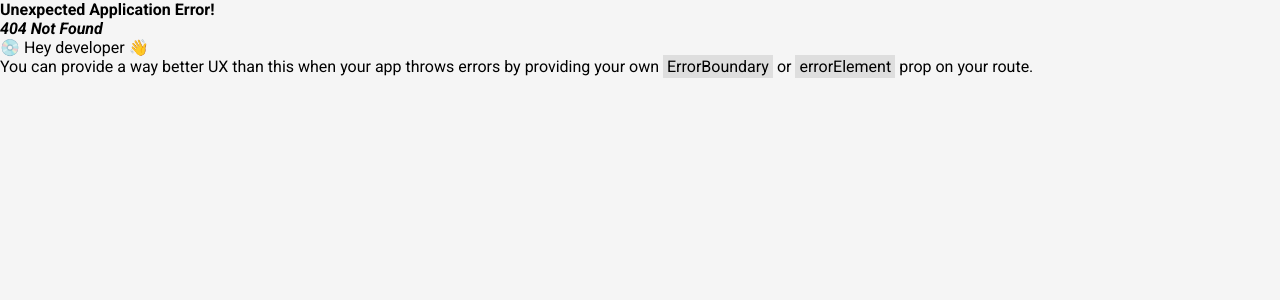
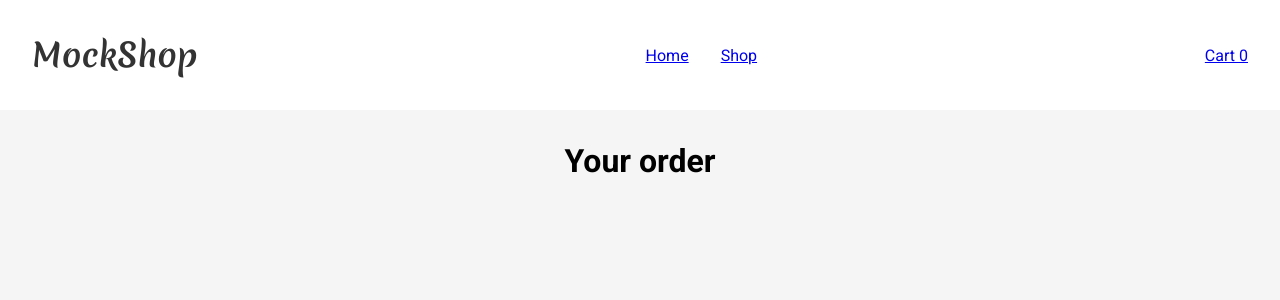
Before and after one commit to ViacheslavHirshev/Shopping-cart, a React (Vite) app: page /cart in a window 1280 px wide. Before the commit this address had no page. Shown: the top 300 px of the page. Built offline with nearby package versions, Linux system fonts and the light colour scheme; no server answers; a web font is replaced by a local one.

Commit message:
improvements to shop and cart pages

```diff
--- a/src/App.tsx
+++ b/src/App.tsx
@@ -1,39 +1,42 @@
 import { useEffect, useState } from "react"
 import NavBar from "./Components/NavBar"
 import { Outlet } from "react-router-dom"
-import { createContext } from "react";
-import { Product } from "./types.ts"
+import { Item, CartItem } from "./types.ts"
 import { getData } from "./utils.ts"
+import { ItemContext } from "./context.ts"
 
-export const ProductContext = createContext({
-  products: [] as Product[],
-});
 
 function App()
 {
-  const [products, setProducts] = useState<Product[]>([]);
+  const [items, setItems] = useState<Item[]>([]);
+  const [cartItems, setCartItems] = useState<CartItem[]>([]);
 
   useEffect(() =>
   {
-    const fetchProducts = async () =>
+    const fetchItems = async () =>
     {
-      const data = await getData<Product[]>("https://fakestoreapi.com/products");
-      setProducts(data);
+      const data = await getData<Item[]>("https://fakestoreapi.com/products");
+      setItems(data);
     }
 
-    fetchProducts();
+    fetchItems();
   }, []);
+
+  function addItemInCartById(itemId: number, count: number): void
+  {
+    setCartItems([...cartItems, { id: itemId, count }]);
+  }
 
   return (
     <>
-      <NavBar />
-      <main>
-        <ProductContext.Provider value={{ products }}>
+      <ItemContext.Provider value={{ items, cartItems, addItemInCartById }}>
+        <NavBar />
+        <main>
           <Outlet />
-        </ProductContext.Provider>
-      </main>
+        </main>
+      </ItemContext.Provider>
     </>
-  )
+  );
 }
 
 export default App
--- a/src/Components/CartPage.tsx
+++ b/src/Components/CartPage.tsx
@@ -0,0 +1,41 @@
+import { useContext } from "react";
+import { ItemContext } from "../context.ts";
+
+function CartPage()
+{
+    const { items, cartItems } = useContext(ItemContext);
+
+    function handleTitle(title: string): string
+    {
+        return title.slice(0, 15).padEnd(18, ".");
+    }
+
+    function handlePrice(price: number, count: number): string
+    {
+        return (price * count).toFixed(2);
+    }
+
+    return (
+        <div className="cart-page">
+            <h2>Your order</h2>
+            <div className="cart-items">
+                {cartItems.map(cartItem =>
+                {
+                    const item = items.find(item => item.id === cartItem.id);
+                    if (!item) return null;
+
+                    return (
+                        <div className="cart-item" key={item.id}>
+                            <img src={item.image} alt="Item" />
+                            <h3>{handleTitle(item.title)}</h3>
+                            <p className="cart-item-price">Price: <span>{handlePrice(item.price, cartItem.count)}$</span></p>
+                            <p className="cart-item-count">Count: <span>{cartItem.count}</span></p>
+                        </div>
+                    );
+                })}
+            </div>
+        </div>
+    );
+}
+
+export default CartPage;
--- a/src/Components/ItemCard.tsx
+++ b/src/Components/ItemCard.tsx
@@ -1,5 +1,9 @@
+import { useContext, useState } from "react";
+import { ItemContext } from "../context.ts";
+
 interface ItemCardProps
 {
+    id: number;
     title: string;
     image: string;
     price: number;
@@ -9,17 +13,46 @@ interface ItemCardProps
     };
 }
 
-function ItemCard({ title, image, price, rating }: ItemCardProps)
+function ItemCard({ id, title, image, price, rating }: ItemCardProps)
 {
+    const { addItemInCartById } = useContext(ItemContext);
+    const [itemCount, setItemCount] = useState(1);
+
+    function handleAddToCart()
+    {
+        addItemInCartById(id, itemCount);
+    }
+
+    function handleIncrement()
+    {
+        if (itemCount < 10)
+        {
+            setItemCount(prevCount => prevCount + 1);
+        }
+    }
+
+    function handleDecrement()
+    {
+        if (itemCount > 1)
+        {
+            setItemCount(prevCount => prevCount - 1);
+        }
+    }
+
     return (
         <div className="item-card">
             <img src={image} alt="Item" />
             <h2>{title}</h2>
             <p>Price: {price} $</p>
             <p>Rating: {rating.rate}</p>
-            <button>Add to Cart</button>
+            <div>
+                <button onClick={handleDecrement}>-</button>
+                {itemCount}
+                <button onClick={handleIncrement}>+</button>
+            </div>
+            <button onClick={handleAddToCart}>Add to Cart</button>
         </div>
-    )
+    );
 }
 
 export default ItemCard;
--- a/src/Components/NavBar.tsx
+++ b/src/Components/NavBar.tsx
@@ -1,7 +1,12 @@
 import { Link } from "react-router-dom";
+import { ItemContext } from "../context.ts";
+import { useContext } from "react";
 
 function NavBar()
 {
+    const { cartItems } = useContext(ItemContext);
+    const cartCount = cartItems.length;
+
     return (
         <nav className="navbar">
             <h1>MockShop</h1>
@@ -9,9 +14,9 @@ function NavBar()
                 <div><Link to="home">Home</Link></div>
                 <div><Link to="shop">Shop</Link></div>
             </div>
-            <div>Cart</div>
+            <div><Link to="cart">Cart {cartCount}</Link></div>
         </nav>
-    )
+    );
 }
 
 export default NavBar;
--- a/src/Components/ShopPage.tsx
+++ b/src/Components/ShopPage.tsx
@@ -1,20 +1,21 @@
 import { useContext } from "react";
 import ItemCard from "./ItemCard";
-import { ProductContext } from "../App";
+import { ItemContext } from "../context.ts";
 
 function ShopPage()
 {
-    const { products } = useContext(ProductContext);
+    const { items } = useContext(ItemContext);
 
     return (
         <div className="shop-page">
-            {products.map(product =>
+            {items.map(item =>
                 <ItemCard
-                    key={product.id}
-                    title={product.title}
-                    image={product.image}
-                    price={product.price}
-                    rating={product.rating}
+                    id={item.id}
+                    key={item.id}
+                    title={item.title}
+                    image={item.image}
+                    price={item.price}
+                    rating={item.rating}
                 />)}
         </div>
     );
--- /dev/null
+++ b/src/context.ts
@@ -0,0 +1,10 @@
+import { createContext } from "react";
+import { ItemContextType } from "./types";
+
+export const ItemContext = createContext<ItemContextType>(
+    {
+        items: [],
+        cartItems: [],
+        addItemInCartById: () => { },
+    }
+);
--- a/src/index.css
+++ b/src/index.css
@@ -22,6 +22,8 @@ h1 {
     width: 100vw;
     background-color: white;
     padding: 2rem;
+    position: sticky;
+    top: 0;
 
     display: flex;
     justify-content: space-between;
@@ -36,6 +38,8 @@ h1 {
 
 .shop-page {
     display: grid;
+    max-width: 1440px;
+    margin: 0 auto;
     grid-template: repeat(auto-fit, 350px) / repeat(auto-fit, 250px);
     grid-auto-columns: 250px;
     grid-auto-rows: 350px;
@@ -57,3 +61,47 @@ h1 {
     width: 100px;
     height: 100px;
 }
+
+.cart-page {
+    max-width: 1440px;
+    margin: 0 auto;
+}
+
+.cart-page h2 {
+    font-size: 2rem;
+    margin: 0 auto;
+    width: fit-content;
+    margin-top: 2rem;
+}
+
+.cart-items {
+    padding: 3rem;
+    display: flex;
+    flex-direction: column;
+    gap: 30px;
+}
+
+.cart-item {
+    padding: 1rem;
+    display: flex;
+    justify-content: space-between;
+    align-items: center;
+    border-bottom: 1px solid #ccc;
+}
+
+.cart-item img {
+    width: 50px;
+    height: 50px;
+}
+
+.cart-item-price {
+    display: flex;
+    min-width: 8rem;
+    justify-content: space-between;
+}
+
+.cart-item-count {
+    display: flex;
+    justify-content: space-between;
+    min-width: 5rem;
+}
--- a/src/main.tsx
+++ b/src/main.tsx
@@ -5,6 +5,7 @@ import App from './App.tsx'
 import HomePage from './Components/HomePage.tsx'
 import ShopPage from './Components/ShopPage.tsx'
 import { createBrowserRouter, RouterProvider } from 'react-router-dom'
+import CartPage from './Components/CartPage.tsx'
 
 const router = createBrowserRouter([
   {
@@ -13,7 +14,8 @@ const router = createBrowserRouter([
     children: [
       { index: true, element: <HomePage /> },
       { path: "home", element: <HomePage /> },
-      { path: "shop", element: <ShopPage /> }
+      { path: "shop", element: <ShopPage /> },
+      { path: "cart", element: <CartPage /> },
     ]
   },
 ]);
```
Also changed, not shown: src/types.ts (+14 -1 lines).
